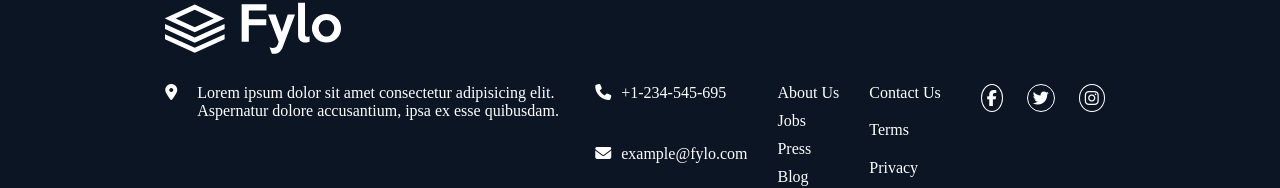
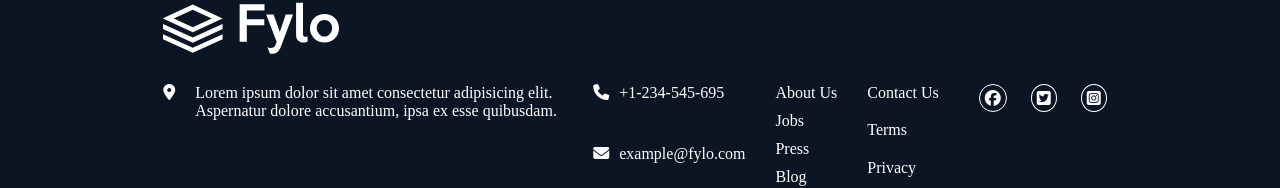
Before and after one commit to abdullah-sameh/Frontend-Mentor---Fylo-dark-theme-landing-page.gitHub.io, a plain HTML site: page index.html in a window 1280 px wide. Shown: the part 2874-3062 px from the top of the page. Drawn offline with nearby package versions, Linux system fonts and the light colour scheme.

Commit message:
change icons

```diff
--- a/index.html
+++ b/index.html
@@ -135,9 +135,9 @@
       <a href="privacy">privacy</a>
     </div>
     <div class="five">
-      <i class="fa-brands fa-facebook-f"></i>
-      <i class="fa-brands fa-twitter"></i>
-      <i class="fa-brands fa-instagram"></i>
+      <i class="fa-brands fa-facebook"></i>
+      <i class="fa-brands fa-square-twitter"></i>
+      <i class="fa-brands fa-square-instagram"></i>
     </div>
   </footer>
 
```
